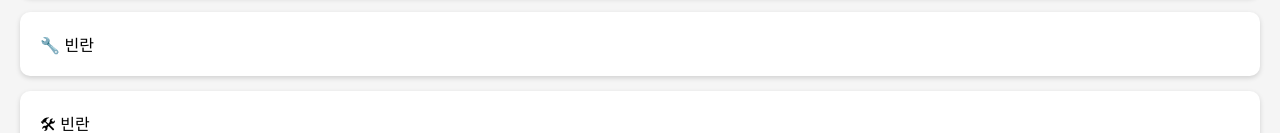
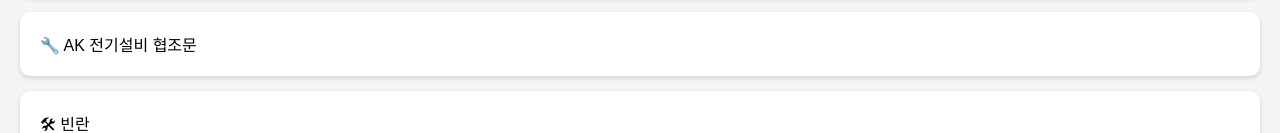
Before and after one commit to techCDM/fme-portal, a plain HTML site: page index.html in a window 1280 px wide. Shown: the part 230-363 px from the top of the page. Drawn offline with Linux system fonts and the light colour scheme.

Commit message:
Update index.html

```diff
--- a/index.html
+++ b/index.html
@@ -65,8 +65,8 @@ body{
         📋 Pre Installation Checklist
     </a>
 
-    <a class="card" href="#">
-        🔧 빈란
+    <a class="card" href="ak_ec.html">
+        🔧 AK 전기설비 협조문
     </a>
 
     <a class="card" href="#">
```
